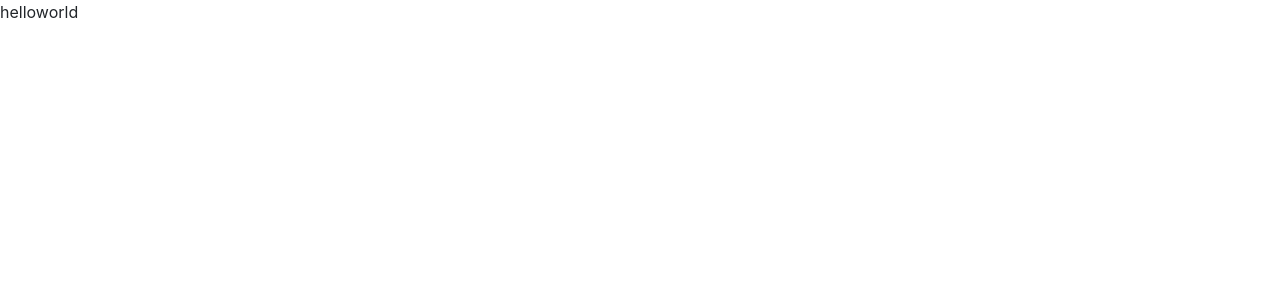
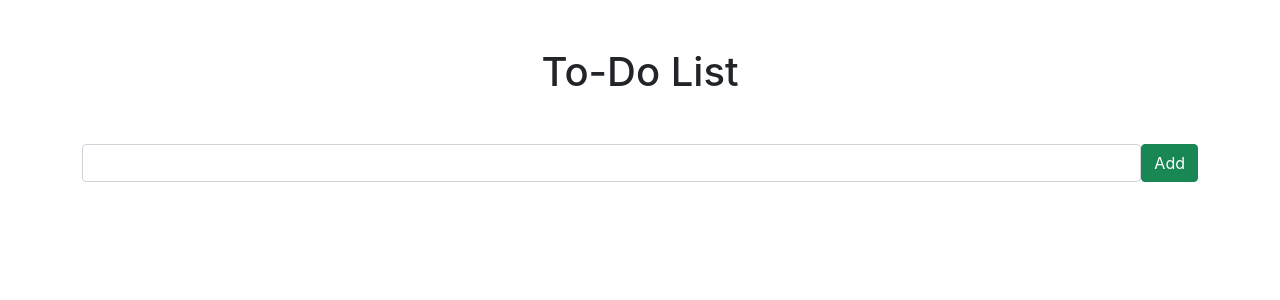
Before and after one commit to samanthalaine/full-stack-todo-list, a React (Create React App) app in the folder client/: page / in a window 1280 px wide. Shown: the top 300 px of the page. Built offline with nearby package versions, Linux system fonts and the light colour scheme.

Commit message:
made input form functional

```diff
--- a/client/src/App.js
+++ b/client/src/App.js
@@ -1,9 +1,11 @@
 import './App.css';
+import InputTodo from './components/InputTodo';
+
 
 function App() {
   return (
-    <div>
-      helloworld
+    <div className="container">
+      <InputTodo/>
     </div>
   );
 }
--- a/client/src/components/InputTodo.js
+++ b/client/src/components/InputTodo.js
@@ -0,0 +1,37 @@
+import { useState } from "react";
+
+function InputTodo() {
+  const [description, setDescription] = useState("");
+
+  const handleSubmit = async (e) => {
+      e.preventDefault();
+    try {
+        const body = {description};
+        const res = await fetch('http://localhost:5000/todos',{
+            method: 'POST',
+            headers: {"Content-Type": "application/json"},
+            body: JSON.stringify(body)
+        })
+        console.log(res)
+    } catch (err) {
+        console.error(err.message);
+    }
+  }
+
+  return (
+    <>
+      <h1 className="text-center mt-5">To-Do List</h1>
+      <form onSubmit={handleSubmit} className="d-flex mt-5">
+        <input
+          type="text"
+          className="form-control"
+          value={description}
+          onChange={(e) => setDescription(e.target.value)}
+        />
+        <button className="btn btn-success">Add</button>
+      </form>
+    </>
+  );
+}
+
+export default InputTodo;
```
